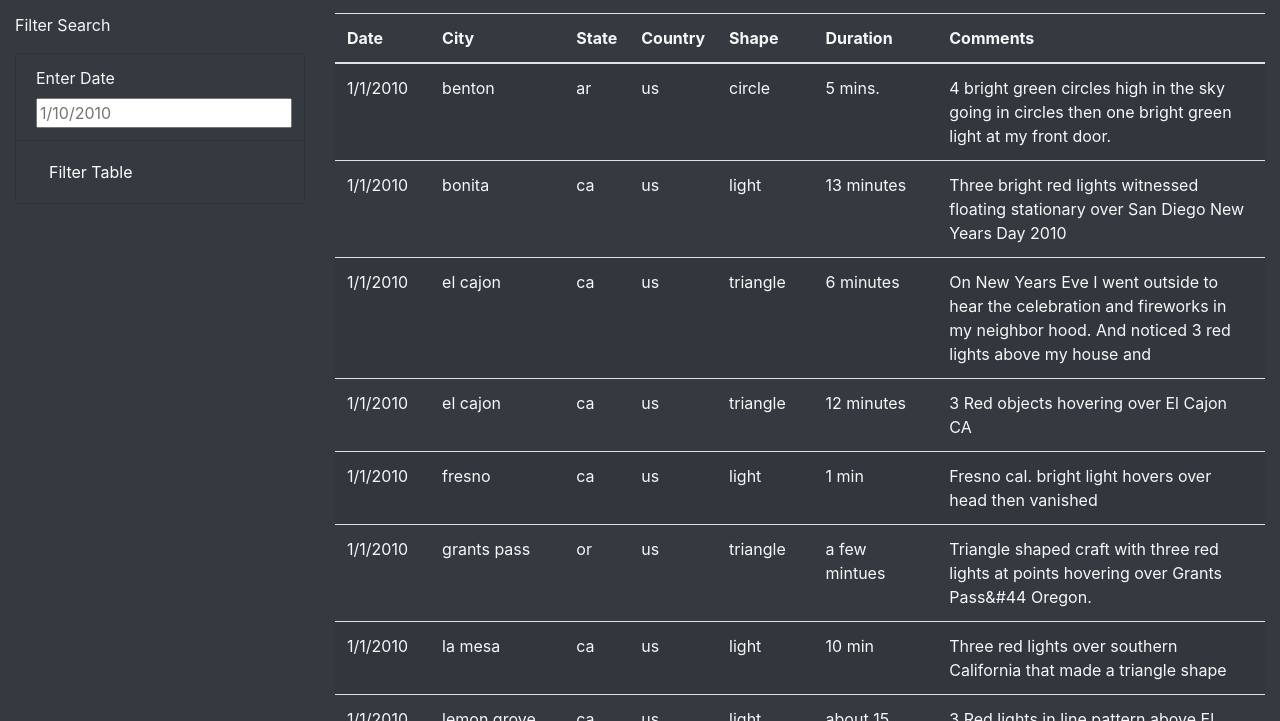
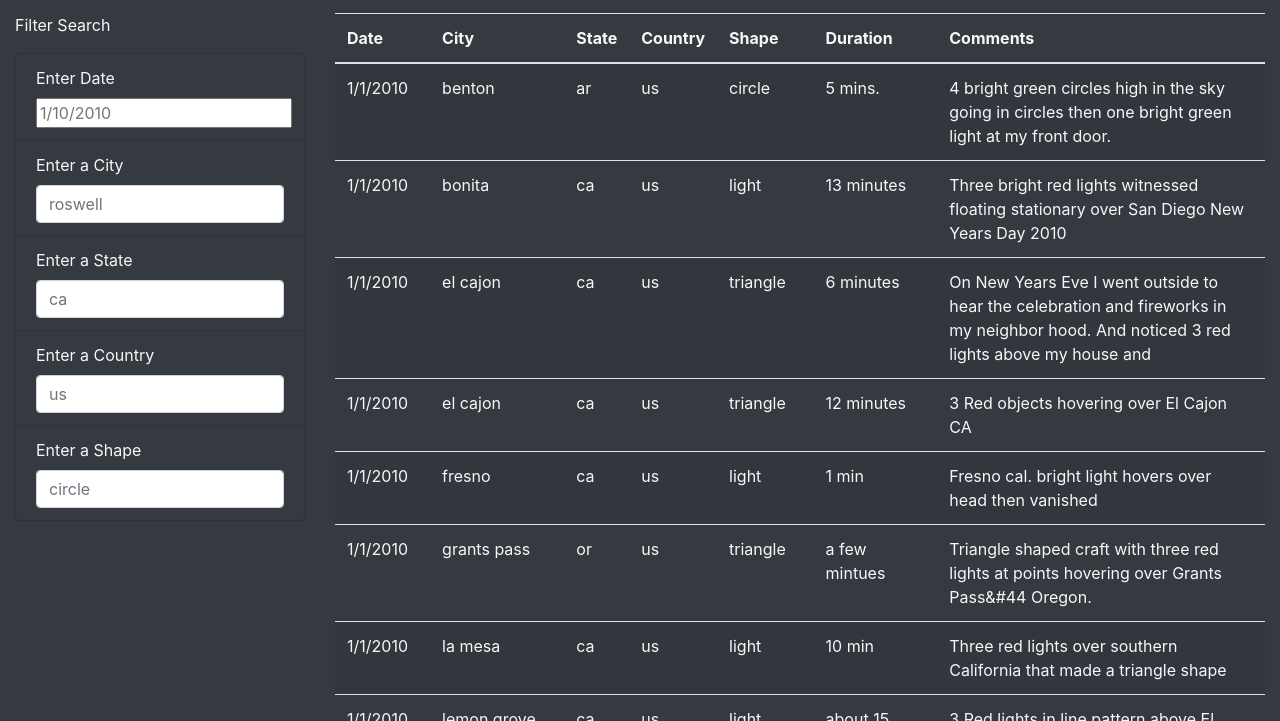
Before and after one commit to stovepipe/UFOs, a plain HTML site: page index.html in a window 1280 px wide. Shown: the part 726-1447 px from the top of the page. Drawn offline with nearby package versions, Linux system fonts and the light colour scheme.

Commit message:
Updated filters added

```diff
--- a/index.html
+++ b/index.html
@@ -25,7 +25,7 @@
     <div class="container-fluid">
         <div class="row">
             <div class="col-md-4">
-              <h3>UFO Sightings: Fact of Fancy? <small>Ufologists Weigh In</small></h3>
+              <h3>UFO Sightings: Fact of Fancy?<br><small>Ufologists Weigh In</small></h3>
             </div>
             <div class="col-md-8">
               <p>
@@ -43,12 +43,30 @@
                     <p>Filter Search</p>
                 </form>
                 <ul class="list-group bg-dark">
+                    <!-- Date -->
                     <li class="list-group-item bg-dark">
                         <label for="date">Enter Date</label>
                         <input type="text" placeholder="1/10/2010" id="datetime" />
                     </li>
+                    <!-- City -->
                     <li class="list-group-item bg-dark">
-                        <button id="filter-btn" type="button" class="btn btn-dark">Filter Table</button>
+                        <label for="city">Enter a City</label>
+                        <input type="text" class="form-control" placeholder="roswell" id="city">
+                    </li>
+                    <!-- State -->
+                    <li class="list-group-item bg-dark">
+                        <label for="state">Enter a State</label>
+                        <input type="text" class="form-control" placeholder="ca" id="state">
+                    </li>
+                    <!-- Country -->
+                    <li class="list-group-item bg-dark">
+                        <label for="country">Enter a Country</label>
+                        <input type="text" class="form-control" placeholder="us" id="country">
+                    </li>
+                    <!-- Shape -->
+                    <li class="list-group-item bg-dark">
+                        <label for="shape">Enter a Shape</label>
+                        <input type="text" class="form-control" placeholder="circle" id="shape">
                     </li>
                 </ul>
             </div>
--- a/static/js/app.js
+++ b/static/js/app.js
@@ -1,7 +1,7 @@
-// import the data from data.js
+// from data.js
 const tableData = data;
 
-// Reference the HTML table using d3
+// get table references
 var tbody = d3.select("tbody");
 
 function buildTable(data) {
@@ -19,32 +19,48 @@ function buildTable(data) {
     Object.values(dataRow).forEach((val) => {
       let cell = row.append("td");
       cell.text(val);
-      }
-    );
+    });
   });
 }
 
-function handleClick() {
-    // Grab the datetime value from the filter
-    let date = d3.select("#datetime").property("value");
-    let filteredData = tableData;
+// 1. Create a variable to keep track of all the filters as an object.
+var filters = {};
 
-     // Check to see if a date was entered and filter the
-    // data using that date.
-    if (date) {
-      // Apply `filter` to the table data to only keep the
-      // rows where the `datetime` value matches the filter value
-      filteredData = filteredData.filter(row => row.datetime === date);
+// 3. Use this function to update the filters.
+function updateFilters() {
+
+    // 4a. Save the element that was changed as a variable.
+
+    // 4b. Save the value that was changed as a variable.
+
+    // 4c. Save the id of the filter that was changed as a variable.
+
+
+    // 5. If a filter value was entered then add that filterId and value
+    // to the filters list. Otherwise, clear that filter from the filters object.
+
+
+    // 6. Call function to apply all filters and rebuild the table
+    filterTable();
+
   }
 
-     // Rebuild the table using the filtered data
-    // @NOTE: If no date was entered, then filteredData will
-    // just be the original tableData.
-    buildTable(filteredData);
+  // 7. Use this function to filter the table when data is entered.
+  function filterTable() {
+
+    // 8. Set the filtered data to the tableData.
+
+
+    // 9. Loop through all of the filters and keep any data that
+    // matches the filter values
+
+
+    // 10. Finally, rebuild the table using the filtered data
+
   }
 
-  // Attach an event to listen for the form button
-  d3.selectAll("#filter-btn").on("click", handleClick);
+  // 2. Attach an event to listen for changes to each filter
+  d3.selectAll("input").on("change", updateFilters);
 
   // Build the table when the page loads
   buildTable(tableData);
```
Also changed, not shown: static/js/classwork_app.js (added, +50 -0 lines), static/js/ufo_starterCode.js (deleted, +0 -66 lines). Lines whose indentation alone changed are shown as unchanged.
